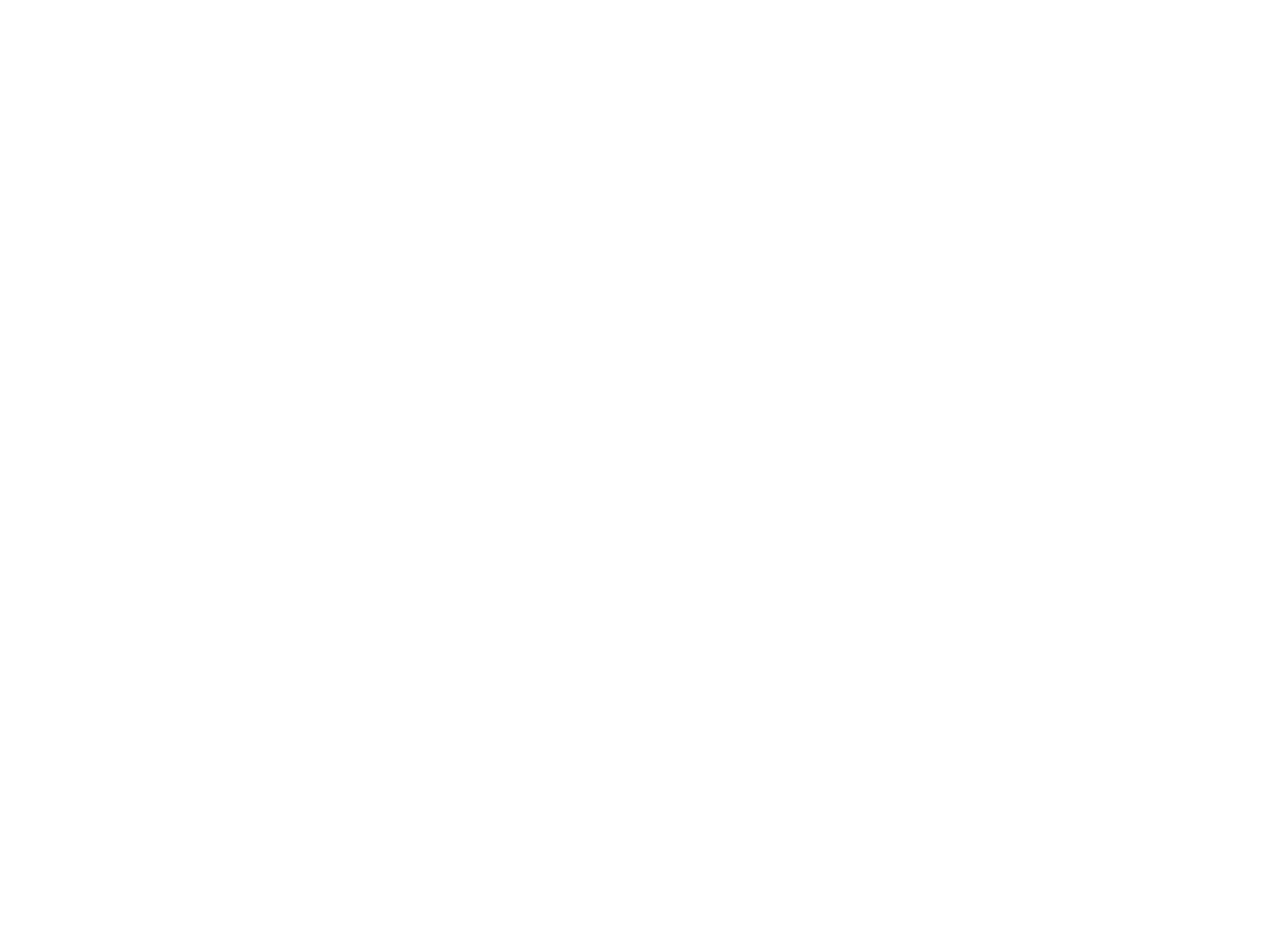
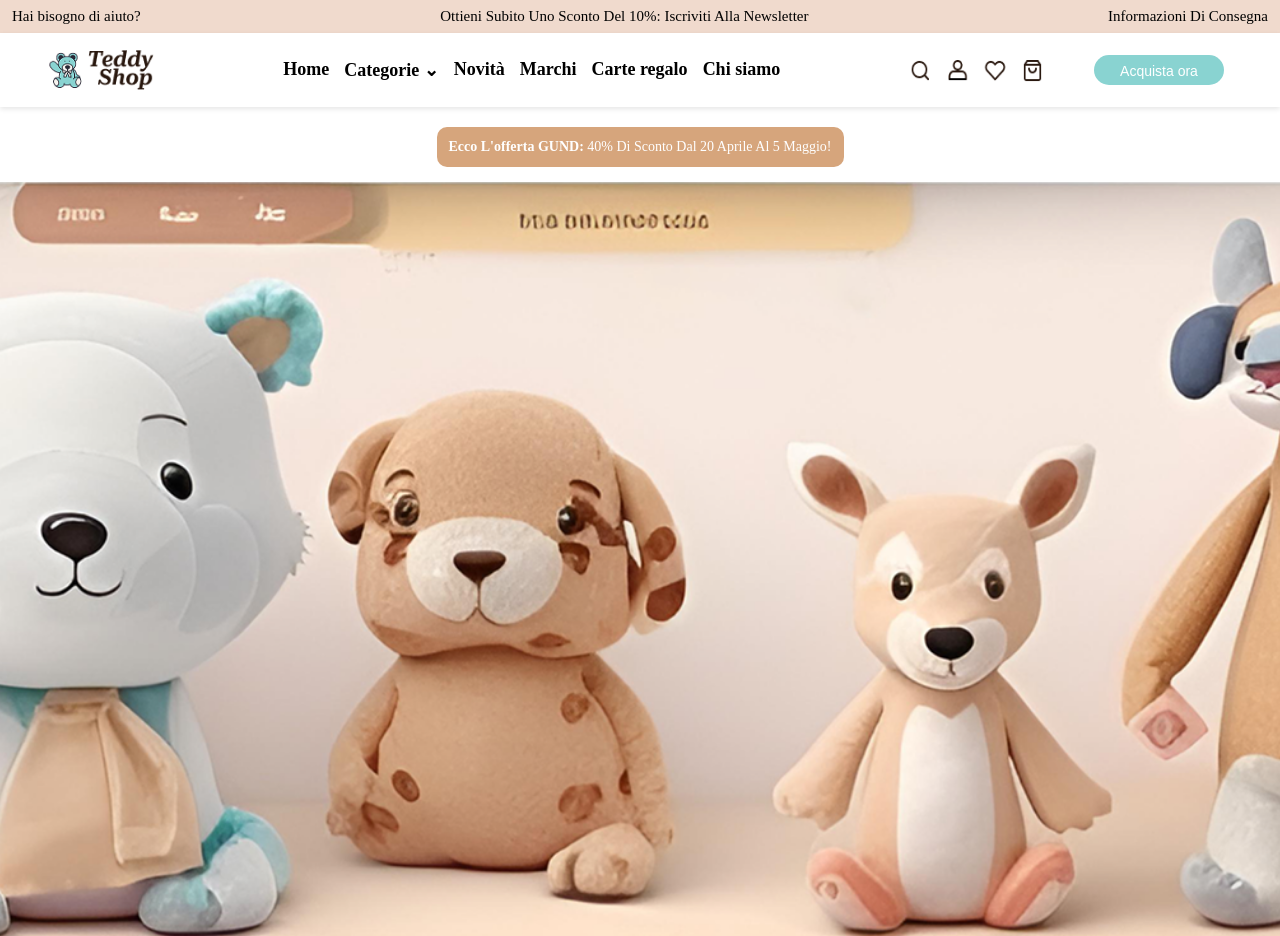
Before and after one commit to GabriellaFranco/E-commerceProject, a plain HTML site: page index.html in a window 1280 px wide. Shown: the top 936 px of the page. Before the commit the page ends 800 px from the top, so only its background shows below. Drawn offline with Linux system fonts and the light colour scheme.

Commit message:
Seção 1 - primeira versão

```diff
--- a/index.html
+++ b/index.html
@@ -1,11 +1,47 @@
 <!DOCTYPE html>
-<html lang="pt-br">
-<head>
-    <meta charset="UTF-8">
-    <meta name="viewport" content="width=device-width, initial-scale=1.0">
-    <title>Document</title>
-</head>
-<body>
-
-</body>
+<html lang="it">
+  <head>
+    <meta charset="UTF-8" />
+    <meta name="viewport" content="width=device-width, initial-scale=1.0" />
+    <title>Teddy Shop - Ecommerce</title>
+    <link rel="stylesheet" href="styles/section1.css" />
+  </head>
+  <body>
+    <div class="page-top-bar">
+      <p>Hai bisogno di aiuto?</p>
+      <p>Ottieni Subito Uno Sconto Del 10%: Iscriviti Alla Newsletter</p>
+      <p>Informazioni Di Consegna</p>
+    </div>
+    <header>
+      <div class="shop-logo">
+        <img class="teddy-bear-on-logo"  src="./assets/Teddy navbar logo.png" alt="Tebby Bear on Logo">
+        <img class="shop-name"  src="./assets/Teddy Shop navbar logo.png" alt="Teddy Shop Logo" />
+      </div>
+      <nav>
+        <ul>
+          <li><a href="#">Home</a></li>
+          <li><a href="#">Categorie ⌄</a></li>
+          <li><a href="#">Novità</a></li>
+          <li><a href="#">Marchi</a></li>
+          <li><a href="#">Carte regalo</a></li>
+          <li><a href="#">Chi siamo</a></li>
+        </ul>
+      </nav>
+      <div class="navbar-icons">
+        <img src="./assets/Social Links.png" alt="Emojis">
+        <button class="navbar-button">Acquista ora</button>
+      </div>
+    </header>
+    <section class="first-section">
+      <div class="banner-offer">
+        <p>
+          <strong>Ecco L'offerta GUND:</strong>
+          <span>40% Di Sconto Dal 20 Aprile Al 5 Maggio!</span>
+        </p>
+      </div>
+      <div class="main-banner">
+        <img src="./assets/Main banner section 1.png" alt="Banner Pelúcias" />
+      </div>
+    </section>
+  </body>
 </html>
--- /dev/null
+++ b/styles/section1.css
@@ -0,0 +1,135 @@
+* {
+  margin: 0;
+  padding: 0;
+  box-sizing: border-box;
+}
+
+@import url("https://fonts.googleapis.com/css2?family=Playfair+Display:wght@500&display=swap");
+
+body {
+  font-family: "Playfair Display", serif;
+}
+
+.page-top-bar {
+  display: flex;
+  justify-content: space-between;
+  align-items: center;
+  font-size: 15px;
+  background-color: #F0DACD;
+  padding: 8px 12px;
+  text-align: center;
+}
+
+header {
+  display: flex;
+  justify-content: space-between;
+  align-items: center;
+  padding: 12px 16px;
+  background-color: white;
+  box-shadow: 0px 2px 5px rgba(0, 0, 0, 0.1);
+  position: sticky;
+  top: 0;
+  z-index: 1000;
+}
+
+.shop-logo {
+  display: flex;
+  align-items: center;
+}
+
+.teddy-bear-on-logo {
+  height: 50px;
+  margin-right: 0;
+  margin-left: 30px;
+}
+
+.shop-name {
+  height: 40px;
+  margin-left: 0px;
+}
+
+nav {
+  display: flex;
+  justify-content: center;
+  align-items: center;
+}
+
+nav ul {
+  display: flex;
+  gap: 15px;
+  list-style: none;
+  flex-wrap: wrap;
+  padding: 0;
+  margin: 0;
+}
+
+nav ul li {
+  padding: 10px 0;
+}
+
+nav ul li a {
+  text-decoration: none;
+  color: black;
+  font-weight: bold;
+  font-size: 18px;
+}
+
+.navbar-icons {
+  display: flex;
+  align-items: center;
+  gap: 20px;
+}
+
+.navbar-icons img {
+    margin-right: 25px;
+    width: 140px;
+    height: 23px;
+}
+
+.navbar-button {
+  background-color: #89D3D1;
+  border: none;
+  padding: 8px 12px;
+  border-radius: 20px;
+  font-size: 14px;
+  color: white;
+  cursor: pointer;
+  margin-right: 40px;
+  width: 130px;
+  height: 30px;
+}
+
+.first-section {
+  display: flex;
+  flex-direction: column;
+  align-items: center;
+  gap: 15px;
+  margin-top: 20px;
+}
+
+.banner-offer {
+  display: flex;
+  justify-content: center;
+  align-items: center;
+  background-color: #d6a57c;
+  color: white;
+  padding: 12px;
+  border-radius: 10px;
+  font-size: 14px;
+  max-width: 90%;
+  text-align: center;
+}
+
+.main-banner {
+  display: flex;
+  justify-content: center;
+  align-items: center;
+  width: 100%;
+  height: 100vh;
+}
+
+.main-banner img {
+  width: 100%;
+  height: 100%;
+  object-fit: cover;
+}
```
Also changed, not shown: assets/Main banner section 1.png (added), assets/Social Links.png (added), assets/Teddy Shop navbar logo.png (added), assets/Teddy navbar logo.png (added).
